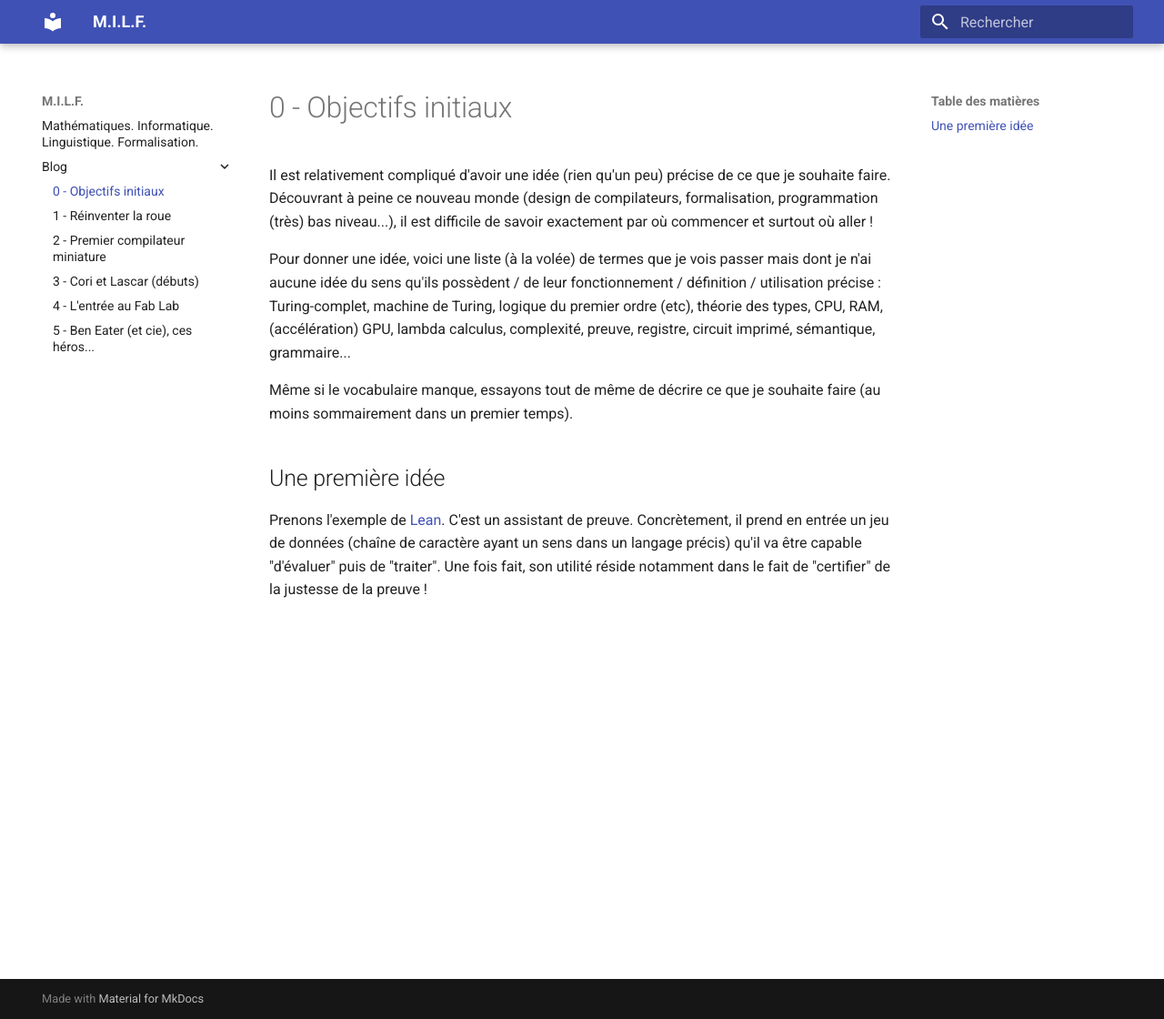
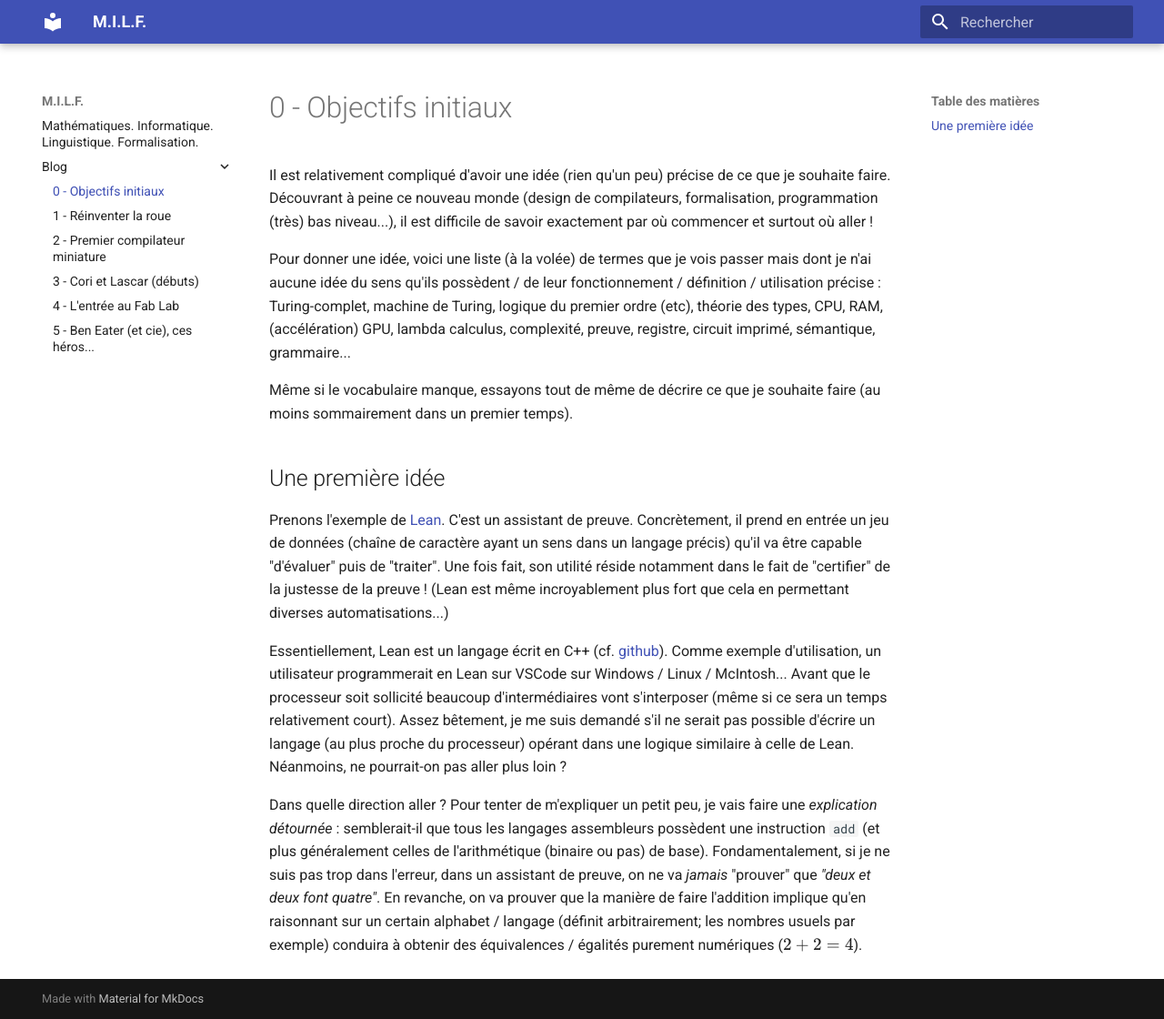
Before and after one commit to MathiasGarnier/MILF, an MkDocs documentation site: the page built from docs/blog/0-objectifs-initiaux.md, in a window 1280 px wide and 1120 px high. Shown: the whole window at 91% size. Built offline with MkDocs 1.6.1 and Material for MkDocs 9.7.7, drawn with Linux system fonts in a browser that asks for light colours.

Commit message:
Explications premier paragraphe

````diff
--- a/docs/blog/0-objectifs-initiaux.md
+++ b/docs/blog/0-objectifs-initiaux.md
@@ -8,4 +8,8 @@ Même si le vocabulaire manque, essayons tout de même de décrire ce que je sou
 
 ## Une première idée
 
-Prenons l'exemple de [Lean](https://leanprover.github.io/). C'est un assistant de preuve. Concrètement, il prend en entrée un jeu de données (chaîne de caractère ayant un sens dans un langage précis) qu'il va être capable "d'évaluer" puis de "traiter". Une fois fait, son utilité réside notamment dans le fait de "certifier" de la justesse de la preuve !
+Prenons l'exemple de [Lean](https://leanprover.github.io/). C'est un assistant de preuve. Concrètement, il prend en entrée un jeu de données (chaîne de caractère ayant un sens dans un langage précis) qu'il va être capable "d'évaluer" puis de "traiter". Une fois fait, son utilité réside notamment dans le fait de "certifier" de la justesse de la preuve ! (Lean est même incroyablement plus fort que cela en permettant diverses automatisations...)
+
+Essentiellement, Lean est un langage écrit en C++ (cf. [github](https://github.com/leanprover-community/lean)). Comme exemple d'utilisation, un utilisateur programmerait en Lean sur VSCode sur Windows / Linux / McIntosh... Avant que le processeur soit sollicité beaucoup d'intermédiaires vont s'interposer (même si ce sera un temps relativement court). Assez bêtement, je me suis demandé s'il ne serait pas possible d'écrire un langage (au plus proche du processeur) opérant dans une logique similaire à celle de Lean. Néanmoins, ne pourrait-on pas aller plus loin ?
+
+Dans quelle direction aller ? Pour tenter de m'expliquer un petit peu, je vais faire une _explication détournée_ : semblerait-il que tous les langages assembleurs possèdent une instruction ```add``` (et plus généralement celles de l'arithmétique (binaire ou pas) de base). Fondamentalement, si je ne suis pas trop dans l'erreur, dans un assistant de preuve, on ne va _jamais_ "prouver" que _"deux et deux font quatre"_. En revanche, on va prouver que la manière de faire l'addition implique qu'en raisonnant sur un certain alphabet / langage (définit arbitrairement; les nombres usuels par exemple) conduira à obtenir des équivalences / égalités purement numériques ($2 + 2 = 4$).
````
